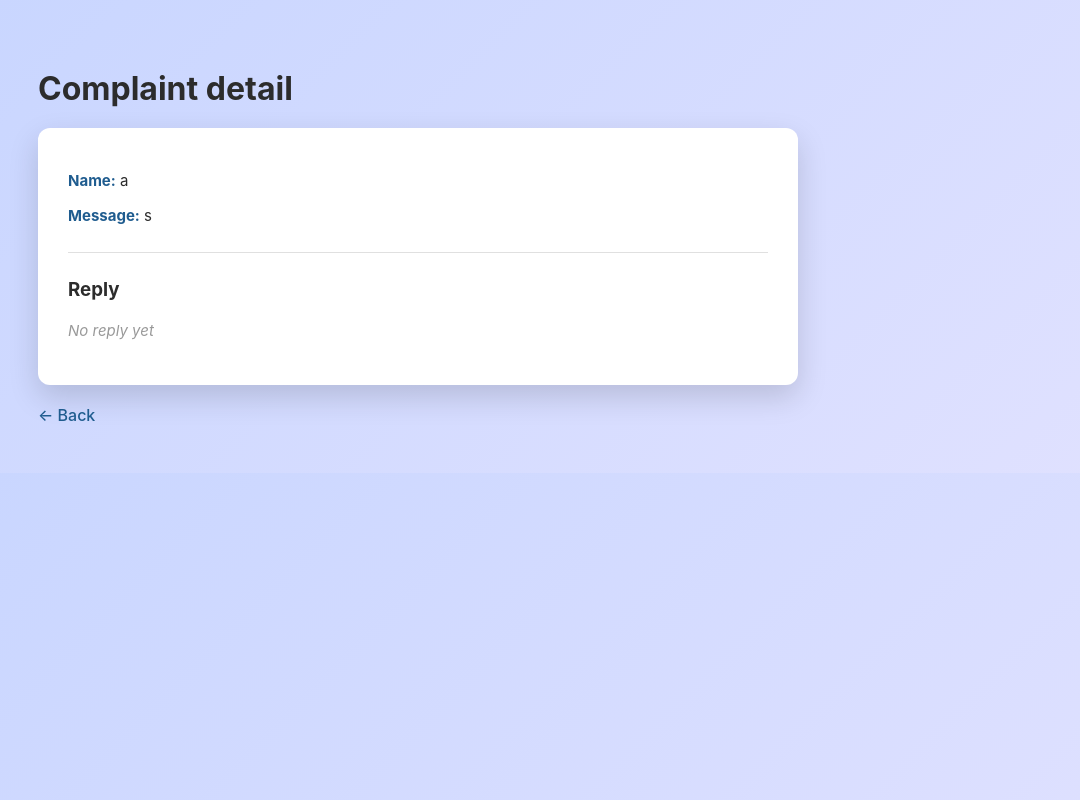
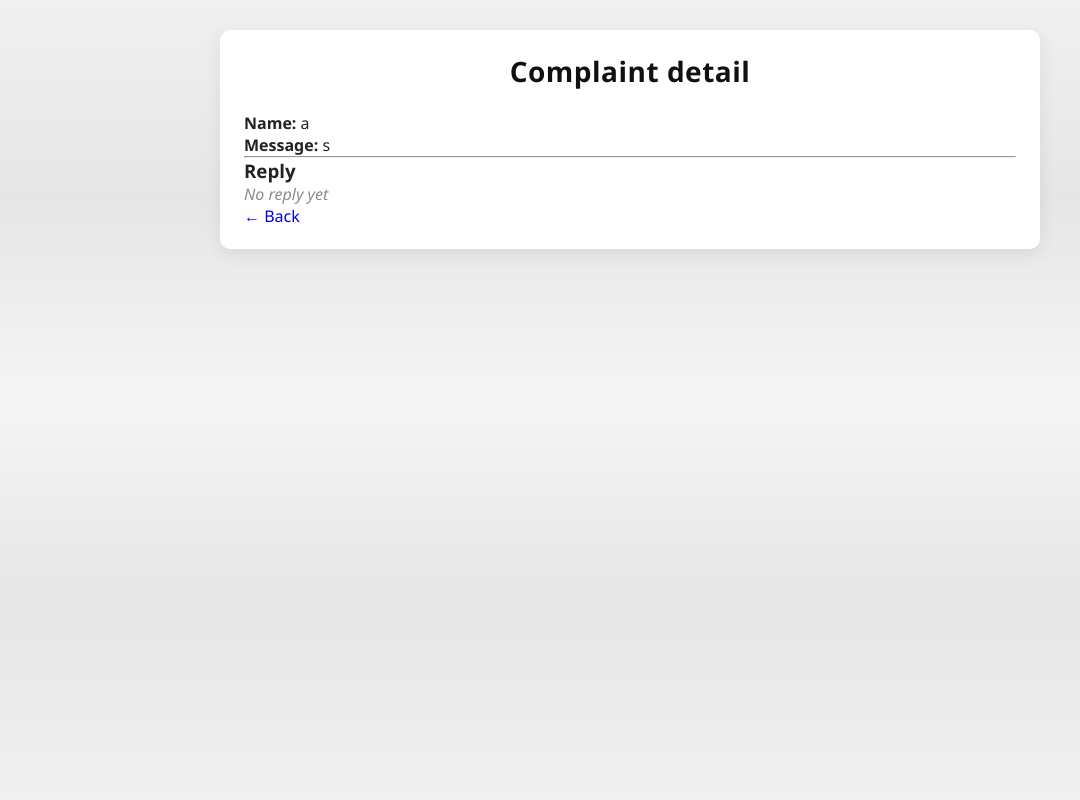
Before and after one commit to Responses4/Complaint-Feedback, a Django app: page /detail/1/ in a window 1280 px wide. Shown: the whole page, without its empty margins (10-1090 px from the left). Run offline with Django 5.2, Linux system fonts and the light colour scheme; data comes from the database, SQL or seed files in the repository.

Commit message:
Add changes

```diff
--- a/complaints/static/complaints/css/style2.css
+++ b/complaints/static/complaints/css/style2.css
@@ -1,137 +1,106 @@
-/* ====== COMMON ====== */
-body {
-    font-family: -apple-system, BlinkMacSystemFont, "Segoe UI", Roboto, sans-serif;
-    background: linear-gradient(135deg, #c9d6ff, #e2e2ff);
-    padding: 40px;
-    color: #2c2c2c;
+/* ===== Reset ===== */
+* {
+    margin: 0;
+    padding: 0;
+    box-sizing: border-box;
 }
 
-h1 {
-    margin-bottom: 20px;
-    font-size: 32px;
+/* ===== Page background (чуть ярче) ===== */
+body {
+    font-family: "Segoe UI", Arial, sans-serif;
+    min-height: 100vh;
+    background: linear-gradient(
+        to bottom,
+        #f0f0f0 0%,
+        #e6e6e6 25%,
+        #f5f5f5 50%,
+        #e6e6e6 75%,
+        #f0f0f0 100%
+    );
+    padding: 30px;
+    color: #222;
 }
 
-/* ====== TABLE ====== */
+/* ===== Title ===== */
+h1 {
+    text-align: center;
+    margin-bottom: 22px;
+    font-size: 28px;          /* чуть меньше */
+    font-weight: 700;         /* жирнее */
+    letter-spacing: 0.5px;
+    color: #111;
+}
+
+/* ===== Main container ===== */
+.container {
+    max-width: 820px;         /* уменьшили ширину */
+    margin: 0 auto;
+    background: #ffffff;
+    padding: 22px 24px;
+    border-radius: 10px;
+    box-shadow: 0 5px 18px rgba(0, 0, 0, 0.08);
+}
+
+/* ===== Table ===== */
 table {
     width: 100%;
     border-collapse: collapse;
-    background: #fff;
-    border-radius: 10px;
-    overflow: hidden;
-    box-shadow: 0 12px 30px rgba(0,0,0,0.15);
+    margin-top: 12px;
+    font-size: 14px;          /* компактнее */
 }
 
-thead {
-    background: #1f5c8f;
-    color: #fff;
+/* ===== Table header ===== */
+thead th {
+    padding: 10px;
+    background: #f2f2f2;
+    font-weight: 600;
+    color: #333;
+    border: 1px solid #d0d0d0;   /* сетка */
 }
 
-thead th {
-    padding: 14px 12px;
-    font-weight: 600;
-    text-align: left;
-    font-size: 14px;
+/* ===== Table body ===== */
+tbody td {
+    padding: 9px 10px;
+    border: 1px solid #dcdcdc;   /* сетка */
+    color: #444;
 }
 
-tbody td {
-    padding: 14px 12px;
-    border-bottom: 1px solid #e6e6e6;
-    font-size: 14px;
-    vertical-align: top;
+/* ===== Row hover ===== */
+tbody tr:hover {
+    background: #f4f4f4;
 }
 
-tbody tr:hover {
-    background: #f4f9ff;
+/* ===== Status text ===== */
+.no-file,
+.no-reply {
+    color: #8c8c8c;
+    font-style: italic;
 }
 
-tbody tr:last-child td {
-    border-bottom: none;
-}
-
-/* ====== LINKS ====== */
+/* ===== Buttons ===== */
 a {
-    color: #1f5c8f;
-    text-decoration: none;
-    font-weight: 500;
-}
-
-a:hover {
-    text-decoration: underline;
-}
-
-/* ====== ACTION BUTTON ====== */
-td a[href*="reply"] {
-    display: inline-block;
-    padding: 6px 14px;
-    background: #1f5c8f;
-    color: #fff;
-    border-radius: 6px;
-    font-size: 13px;
     text-decoration: none;
 }
 
-td a[href*="reply"]:hover {
-    background: #17486f;
+.reply-btn {
+    padding: 5px 12px;
+    background: #e8e8e8;
+    color: #222;
+    border-radius: 5px;
+    border: 1px solid #c6c6c6;
+    font-size: 13px;
+    transition: background 0.2s ease, border 0.2s ease;
 }
 
-/* ====== FILE LINK ====== */
-td a[target="_blank"] {
-    font-size: 13px;
+.reply-btn:hover {
+    background: #dddddd;
+    border-color: #b5b5b5;
 }
 
-/* ====== EMPTY STATE ====== */
-tbody td[colspan] {
+/* ===== Empty state ===== */
+.empty {
     text-align: center;
-    padding: 30px;
+    padding: 25px;
     color: #777;
+    font-size: 16px;
 }
-
-/* ================================================= */
-/* ================== DETAIL PAGE ================== */
-/* ================================================= */
-
-.card {
-    background: #fff;
-    max-width: 700px;
-    padding: 30px;
-    border-radius: 12px;
-    box-shadow: 0 12px 30px rgba(0,0,0,0.15);
-}
-
-.card p {
-    margin: 12px 0;
-    font-size: 15px;
-    line-height: 1.5;
-}
-
-.card strong {
-    color: #1f5c8f;
-}
-
-.card hr {
-    margin: 25px 0;
-    border: none;
-    height: 1px;
-    background: #e0e0e0;
-}
-
-/* ====== REPLY BLOCK ====== */
-.reply {
-    background: #f1f7ff;
-    padding: 15px;
-    border-left: 4px solid #1f5c8f;
-    border-radius: 6px;
-}
-
-.no-reply {
-    color: #999;
-    font-style: italic;
-}
-
-/* ====== BACK LINK ====== */
-.back-link {
-    display: inline-block;
-    margin-top: 20px;
-    color: #1f5c8f;
-    font-weight: 500;
-}
```
Also changed, not shown: 1 other file.
